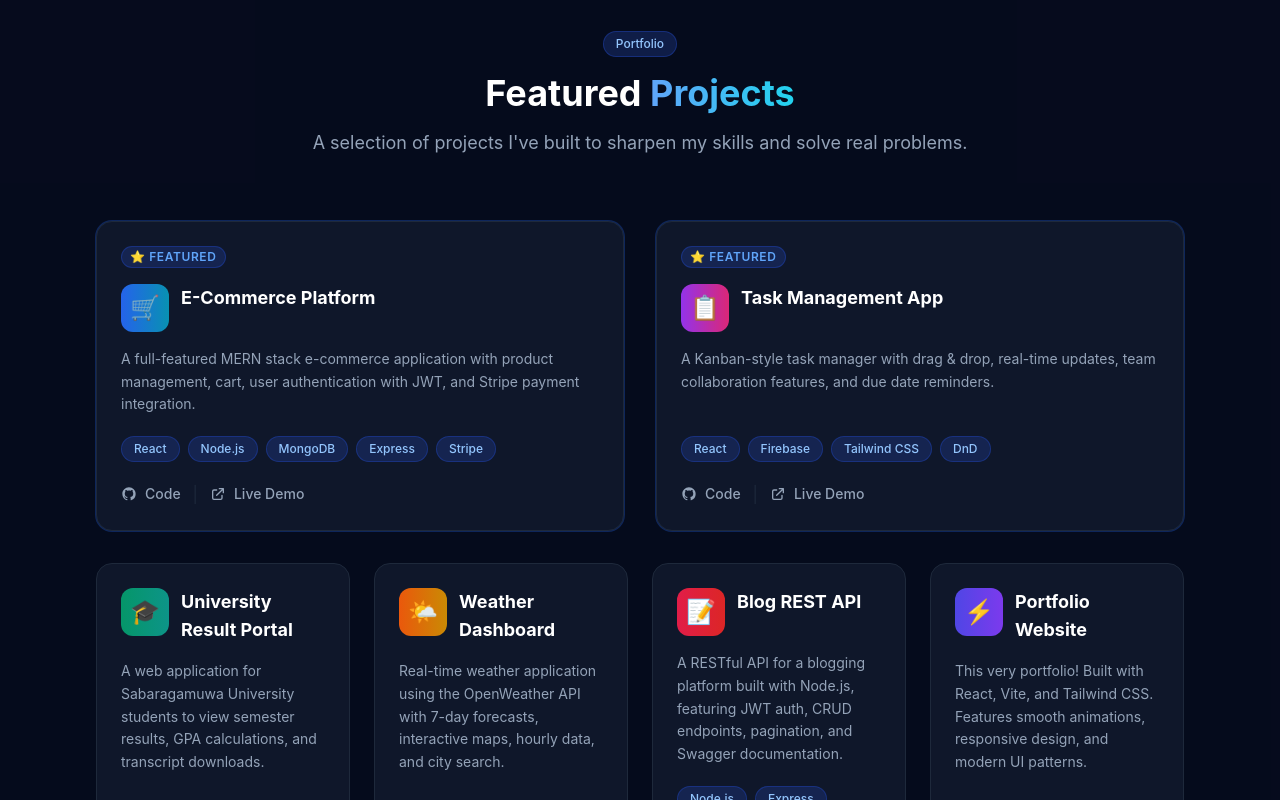
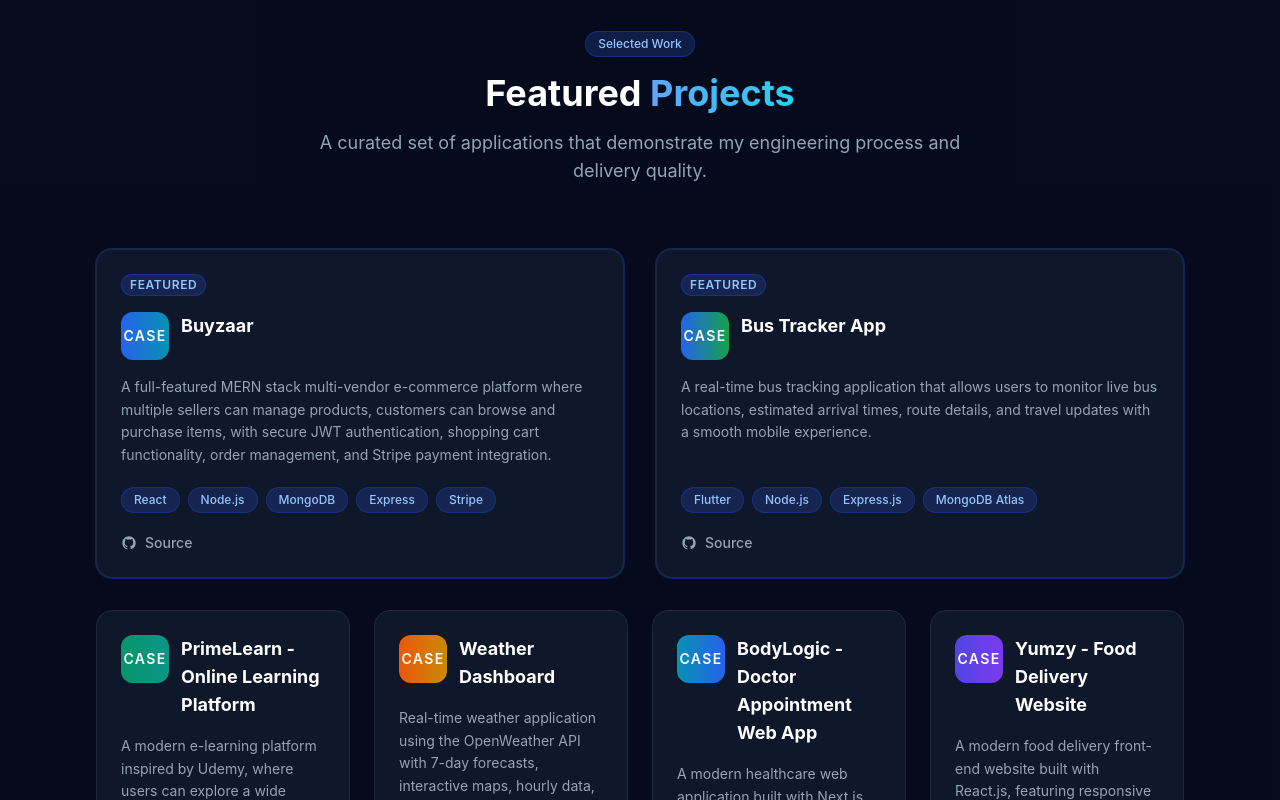
Before and after one commit to SanmuganathanLathusan/My-Portfolio, a React (Vite) app: page / in a window 1280 px wide. Shown: the part 3120-3920 px from the top of the page. Built offline with nearby package versions, Linux system fonts and the light colour scheme.

Commit message:
modified  src/components/Projects.jsx file

```diff
--- a/src/components/Projects.jsx
+++ b/src/components/Projects.jsx
@@ -1,34 +1,31 @@
 const projects = [
   {
     id: 1,
-    title: 'E-Commerce Platform',
-    description: 'A full-featured MERN stack e-commerce application with product management, cart, user authentication with JWT, and Stripe payment integration.',
+    title: 'Buyzaar',
+    description: 'A full-featured MERN stack multi-vendor e-commerce platform where multiple sellers can manage products, customers can browse and purchase items, with secure JWT authentication, shopping cart functionality, order management, and Stripe payment integration.',
     tags: ['React', 'Node.js', 'MongoDB', 'Express', 'Stripe'],
-    github: 'https://github.com/SanmuganathanLathusan/ecommerce-app',
-    live: '#',
-    emoji: '🛒',
+    github: 'https://github.com/SanmuganathanLathusan/Buyzaar',
+    live: null,
     color: 'from-blue-600 to-cyan-600',
     featured: true,
   },
   {
     id: 2,
-    title: 'Task Management App',
-    description: 'A Kanban-style task manager with drag & drop, real-time updates, team collaboration features, and due date reminders.',
-    tags: ['React', 'Firebase', 'Tailwind CSS', 'DnD'],
-    github: 'https://github.com/SanmuganathanLathusan',
-    live: '#',
-    emoji: '📋',
-    color: 'from-purple-600 to-pink-600',
+    title: 'Bus Tracker App',
+    description: 'A real-time bus tracking application that allows users to monitor live bus locations, estimated arrival times, route details, and travel updates with a smooth mobile experience.',
+    tags: ['Flutter', 'Node.js', 'Express.js', 'MongoDB Atlas'],
+    github: 'https://github.com/SanmuganathanLathusan/bus_tracker',
+    live: null,
+    color: 'from-blue-600 to-green-600',
     featured: true,
   },
   {
     id: 3,
-    title: 'University Result Portal',
-    description: 'A web application for Sabaragamuwa University students to view semester results, GPA calculations, and transcript downloads.',
-    tags: ['PHP', 'MySQL', 'Bootstrap', 'HTML/CSS'],
-    github: 'https://github.com/SanmuganathanLathusan/result-portal',
-    live: '#',
-    emoji: '🎓',
+    title: 'PrimeLearn - Online Learning Platform',
+    description: 'A modern e-learning platform inspired by Udemy, where users can explore a wide range of courses, enroll in learning programs, track progress, and earn certifications upon course completion.',
+    tags: ['React.js', 'Laravel', 'MySQL', 'Bootstrap'],
+    github: 'https://github.com/SanmuganathanLathusan/LMS',
+    live: null,
     color: 'from-emerald-600 to-teal-600',
     featured: false,
   },
@@ -39,29 +36,26 @@
     tags: ['React', 'REST API', 'Chart.js', 'CSS3'],
     github: 'https://github.com/SanmuganathanLathusan/weather-app',
     live: 'https://weather-app-tan-psi-36.vercel.app/',
-    emoji: '🌤️',
     color: 'from-orange-600 to-yellow-600',
     featured: false,
   },
   {
     id: 5,
-    title: 'Blog REST API',
-    description: 'A RESTful API for a blogging platform built with Node.js, featuring JWT auth, CRUD endpoints, pagination, and Swagger documentation.',
-    tags: ['Node.js', 'Express', 'MongoDB', 'JWT', 'Swagger'],
-    github: 'https://github.com/SanmuganathanLathusan/blog-api',
+    title: 'BodyLogic - Doctor Appointment Web App',
+    description: 'A modern healthcare web application built with Next.js and MongoDB Atlas, allowing users to book doctor appointments, manage schedules, view available time slots, and access a smooth responsive interface.',
+    tags: ['Next.js', 'MongoDB Atlas', 'JavaScript', 'Responsive Design'],
+    github: 'https://github.com/SanmuganathanLathusan/BodyLogic',
     live: null,
-    emoji: '📝',
-    color: 'from-rose-600 to-red-600',
+    color: 'from-cyan-600 to-blue-600',
     featured: false,
   },
   {
     id: 6,
-    title: 'Portfolio Website',
-    description: 'This very portfolio! Built with React, Vite, and Tailwind CSS. Features smooth animations, responsive design, and modern UI patterns.',
-    tags: ['React', 'Vite', 'Tailwind CSS', 'JavaScript'],
-    github: 'https://github.com/SanmuganathanLathusan/portfolio',
-    live: '#',
-    emoji: '⚡',
+    title: 'Yumzy - Food Delivery Website',
+    description: 'A modern food delivery front-end website built with React.js, featuring responsive design, interactive menus, smooth navigation, and a user-friendly ordering interface for an enhanced customer experience.',
+    tags: ['React.js', 'JavaScript', 'CSS', 'Responsive Design'],
+    github: 'https://github.com/SanmuganathanLathusan/Yumzy',
+    live: null,
     color: 'from-indigo-600 to-violet-600',
     featured: false,
   },
@@ -88,16 +82,15 @@
     <div className={`card flex flex-col h-full group ${project.featured ? 'ring-1 ring-primary-600/30' : ''}`}>
       {project.featured && (
         <div className="flex items-center gap-1 mb-4">
-          <span className="text-xs font-semibold text-primary-400 uppercase tracking-wider bg-primary-900/40 border border-primary-800/50 px-2 py-0.5 rounded-full">
-            ⭐ Featured
+          <span className="text-xs font-semibold text-primary-700 dark:text-primary-300 uppercase tracking-wider bg-primary-100 dark:bg-primary-900/40 border border-primary-200 dark:border-primary-800/50 px-2 py-0.5 rounded-full">
+            Featured
           </span>
         </div>
       )}
 
-      {/* Project header */}
       <div className="flex items-start gap-3 mb-4">
-        <div className={`w-12 h-12 rounded-xl bg-gradient-to-r ${project.color} flex items-center justify-center text-2xl flex-shrink-0`}>
-          {project.emoji}
+        <div className={`w-12 h-12 rounded-xl bg-gradient-to-r ${project.color} flex items-center justify-center text-white text-sm font-semibold tracking-widest flex-shrink-0`}>
+          CASE
         </div>
         <div>
           <h3 className="text-dark-900 dark:text-white font-bold text-lg group-hover:text-primary-600 dark:group-hover:text-primary-400 transition-colors">
@@ -106,19 +99,16 @@
         </div>
       </div>
 
-      {/* Description */}
       <p className="text-dark-600 dark:text-dark-300 text-sm leading-relaxed mb-5 flex-1 transition-colors">
         {project.description}
       </p>
 
-      {/* Tags */}
       <div className="flex flex-wrap gap-2 mb-5">
         {project.tags.map(tag => (
           <span key={tag} className="tag">{tag}</span>
         ))}
       </div>
 
-      {/* Links */}
       <div className="flex items-center gap-3 mt-auto">
         <a
           href={project.github}
@@ -127,9 +117,9 @@
           className="flex items-center gap-2 text-dark-600 dark:text-dark-300 hover:text-dark-900 dark:hover:text-white text-sm font-medium transition-colors"
         >
           <GitHubIcon />
-          Code
+          Source
         </a>
-        {project.live && (
+        {project.live && project.live !== '#' && (
           <>
             <span className="text-gray-300 dark:text-dark-700">|</span>
             <a
@@ -139,7 +129,7 @@
               className="flex items-center gap-2 text-dark-600 dark:text-dark-300 hover:text-primary-600 dark:hover:text-primary-400 text-sm font-medium transition-colors"
             >
               <ExternalLinkIcon />
-              Live Demo
+              Live
             </a>
           </>
         )}
@@ -155,32 +145,28 @@
   return (
     <section id="projects" className="section-padding bg-dark-800/30">
       <div className="section-container">
-        {/* Header */}
         <div className="text-center mb-16">
-          <div className="inline-flex items-center gap-2 tag mb-4">Portfolio</div>
+          <div className="inline-flex items-center gap-2 tag mb-4">Selected Work</div>
           <h2 className="section-title">Featured <span className="gradient-text">Projects</span></h2>
           <p className="section-subtitle max-w-2xl mx-auto">
-            A selection of projects I've built to sharpen my skills and solve real problems.
+            A curated set of applications that demonstrate my engineering process and delivery quality.
           </p>
         </div>
 
-        {/* Featured grid (2 cols) */}
         <div className="grid md:grid-cols-2 gap-8 mb-8">
           {featured.map(project => (
             <ProjectCard key={project.id} project={project} />
           ))}
         </div>
 
-        {/* Other projects (3 cols) */}
         <div className="grid md:grid-cols-2 lg:grid-cols-4 gap-6">
           {rest.map(project => (
             <ProjectCard key={project.id} project={project} />
           ))}
         </div>
 
-        {/* GitHub CTA */}
         <div className="text-center mt-12">
-          <p className="text-dark-400 mb-4">Want to see more?</p>
+          <p className="text-dark-400 mb-4">Explore additional repositories</p>
           <a
             href="https://github.com/SanmuganathanLathusan"
             target="_blank"
```
